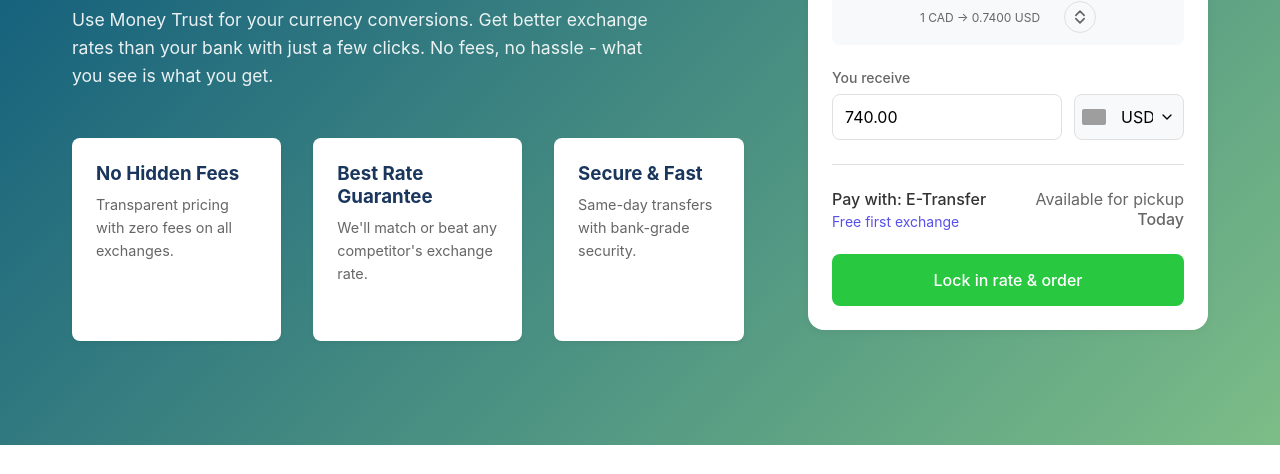
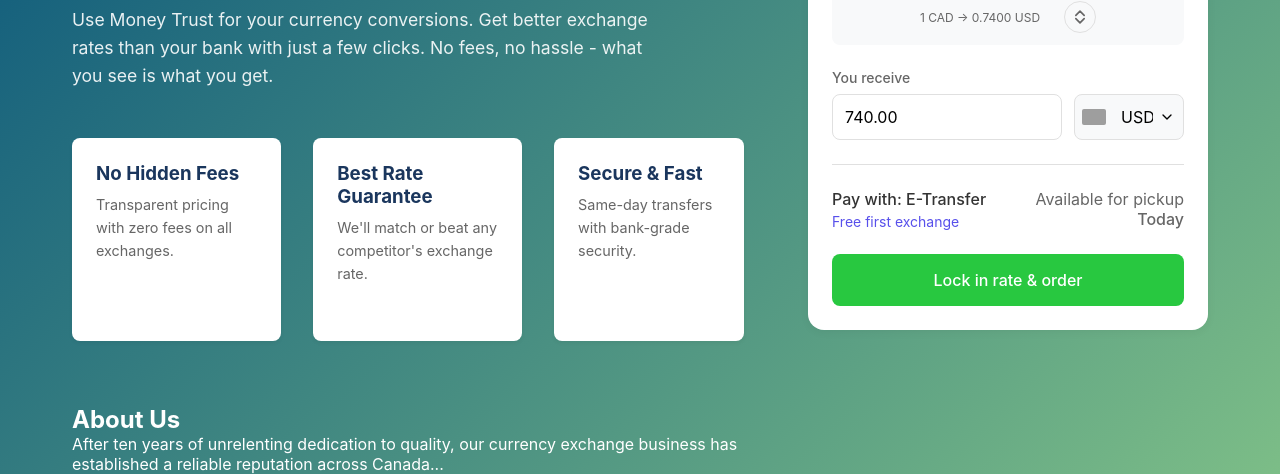
Before and after one commit to finashconsulting/money-trust, a website: page index.html in a window 1280 px wide. Shown: the part 355-829 px from the top of the page. Before the commit the page ends 800 px from the top, so only its background shows below. Drawn offline with nearby package versions, Linux system fonts and the light colour scheme; no server answers; grey boxes are pictures that could not be loaded.

Commit message:
Update index.html

```diff
--- a/index.html
+++ b/index.html
@@ -172,7 +172,10 @@
     <button onclick="showGoldOrderForm()" class="submit-button">Lock in price & buy</button>
 </div>
         </div>
-
+ <section id="about">
+    <h2>About Us</h2>
+    <p>After ten years of unrelenting dedication to quality, our currency exchange business has established a reliable reputation across Canada...</p>
+  </section>
         <!-- Order Form Container -->
         <div id="orderFormContainer" class="order-form-container">
             <div class="order-form">
```
